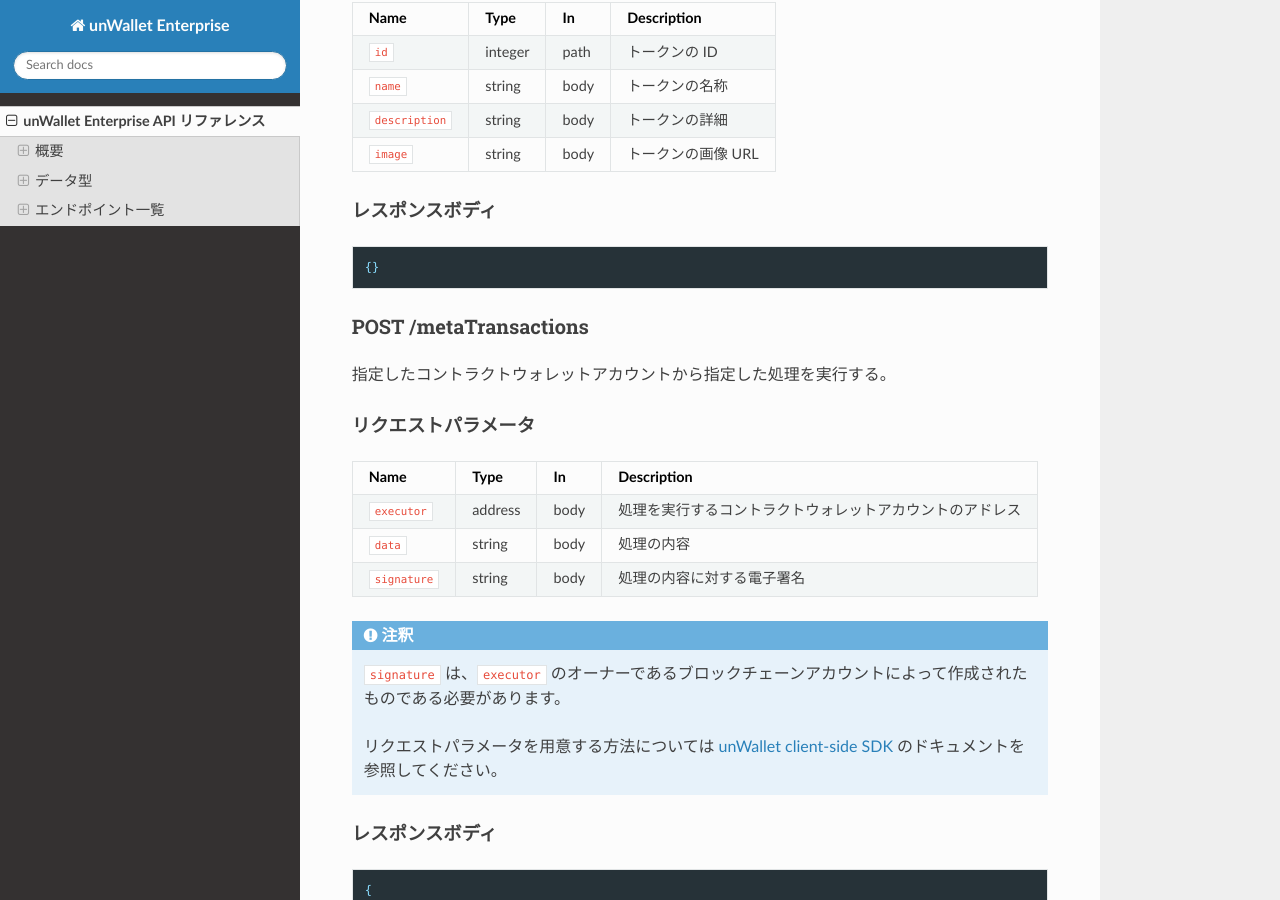
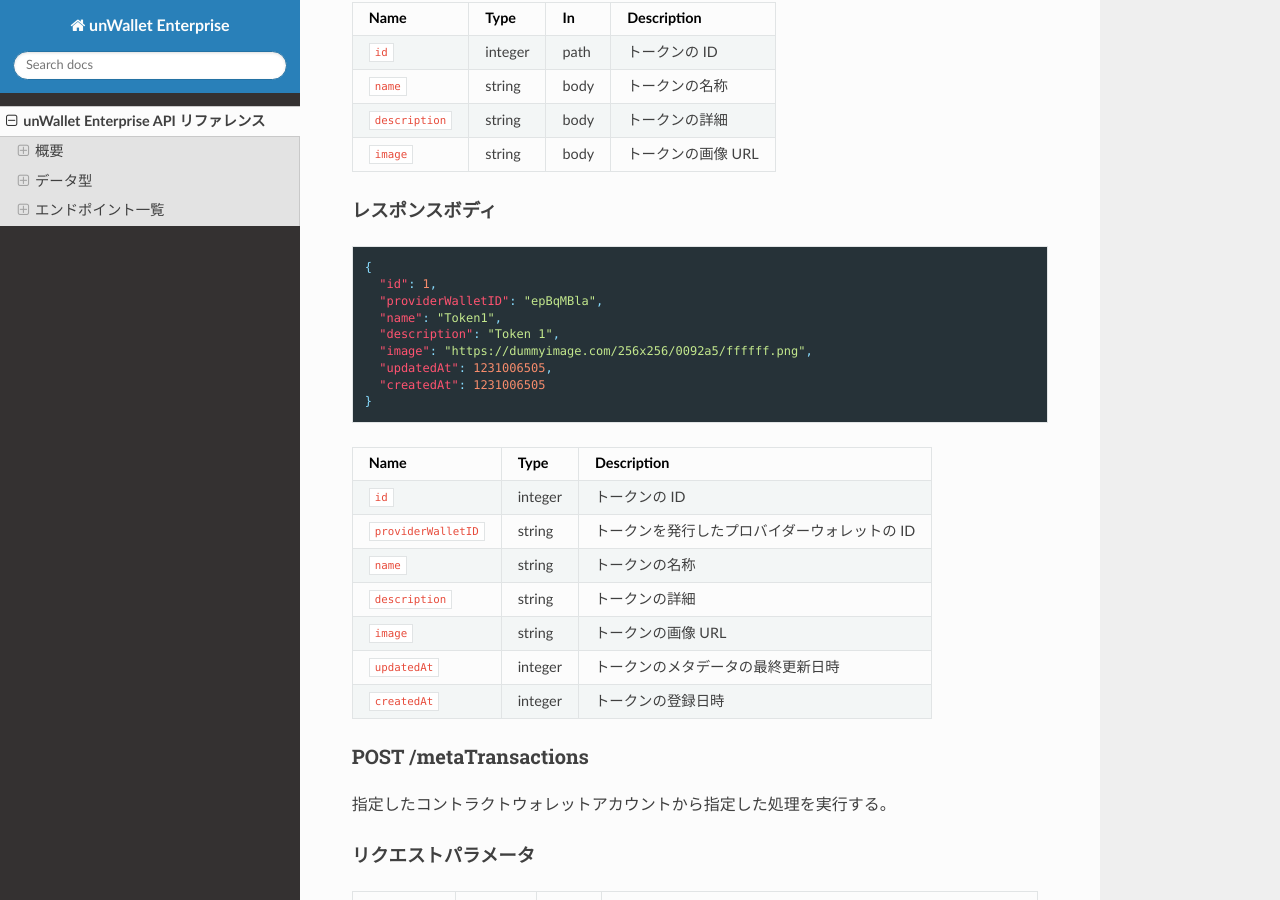
Before and after one commit to SIVIRA/unwallet-ent-dev-documents, a Sphinx documentation site: the page built from docs/source/unwallet-ent-api.rst, in a window 1280 px wide and 900 px high, scrolled down 5811 px. Built offline with Sphinx 7.4.7 and the Read the Docs theme 2.0.0, drawn with Linux system fonts in a browser that asks for light colours.

Commit message:
update about PATCH /tokens

```diff
--- a/docs/source/conf.py
+++ b/docs/source/conf.py
@@ -57,4 +57,4 @@ html_theme = 'sphinx_rtd_theme'
 # Add any paths that contain custom static files (such as style sheets) here,
 # relative to this directory. They are copied after the builtin static files,
 # so a file named "default.css" will overwrite the builtin "default.css".
-html_static_path = ['_static']
+html_static_path = []
--- a/docs/source/unwallet-ent-api.rst
+++ b/docs/source/unwallet-ent-api.rst
@@ -277,7 +277,27 @@ Name            Type    In   Description
 
 .. code-block:: json
 
-    {}
+    {
+      "id": 1,
+      "providerWalletID": "epBqMBla",
+      "name": "Token1",
+      "description": "Token 1",
+      "image": "https://dummyimage.com/256x256/0092a5/ffffff.png",
+      "updatedAt": 1231006505,
+      "createdAt": 1231006505
+    }
+
+==================== ======= ===========
+Name                 Type    Description
+==================== ======= ===========
+``id``               integer トークンの ID
+``providerWalletID`` string  トークンを発行したプロバイダーウォレットの ID
+``name``             string  トークンの名称
+``description``      string  トークンの詳細
+``image``            string  トークンの画像 URL
+``updatedAt``        integer トークンのメタデータの最終更新日時
+``createdAt``        integer トークンの登録日時
+==================== ======= ===========
 
 POST /metaTransactions
 ----------------------
```
